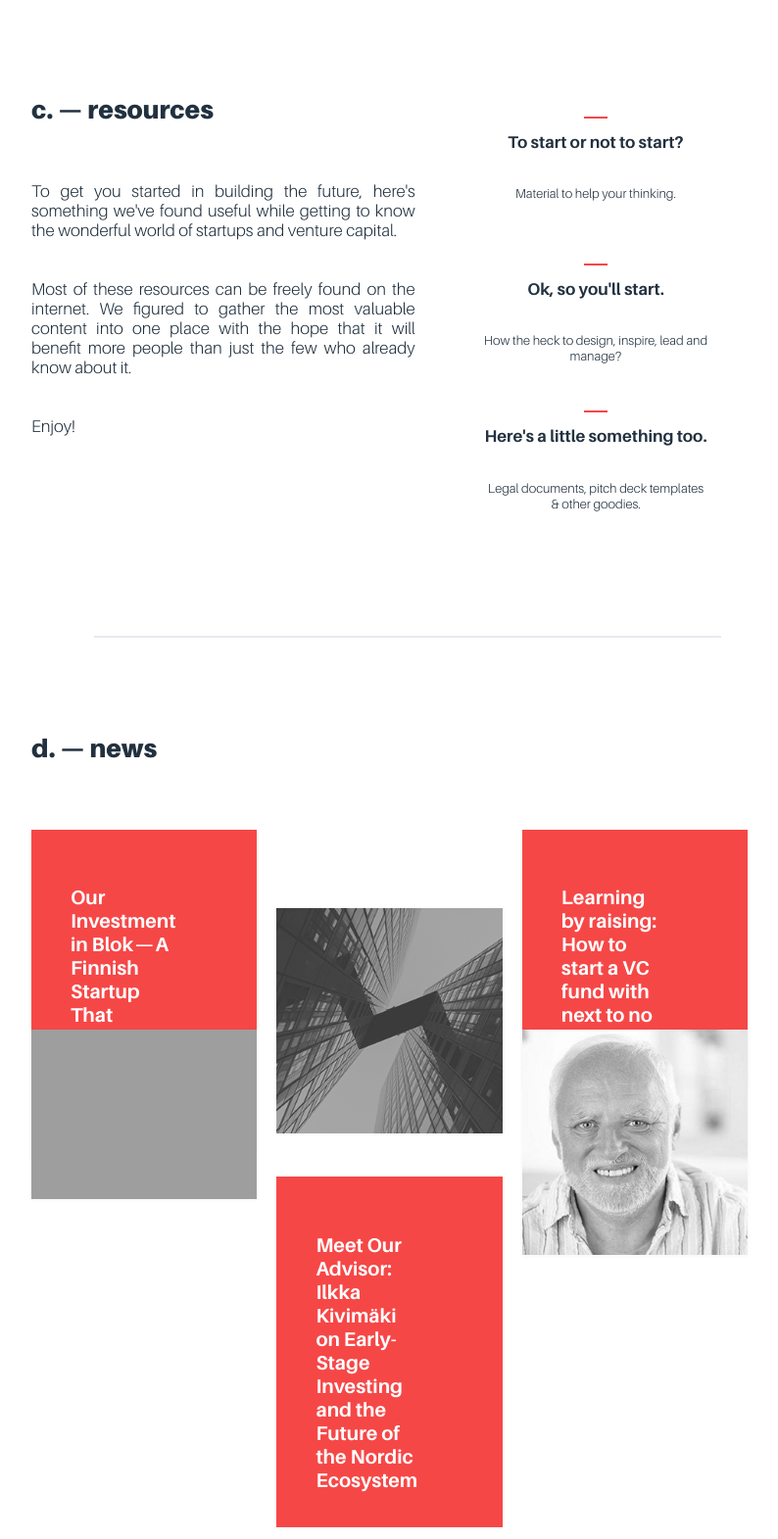
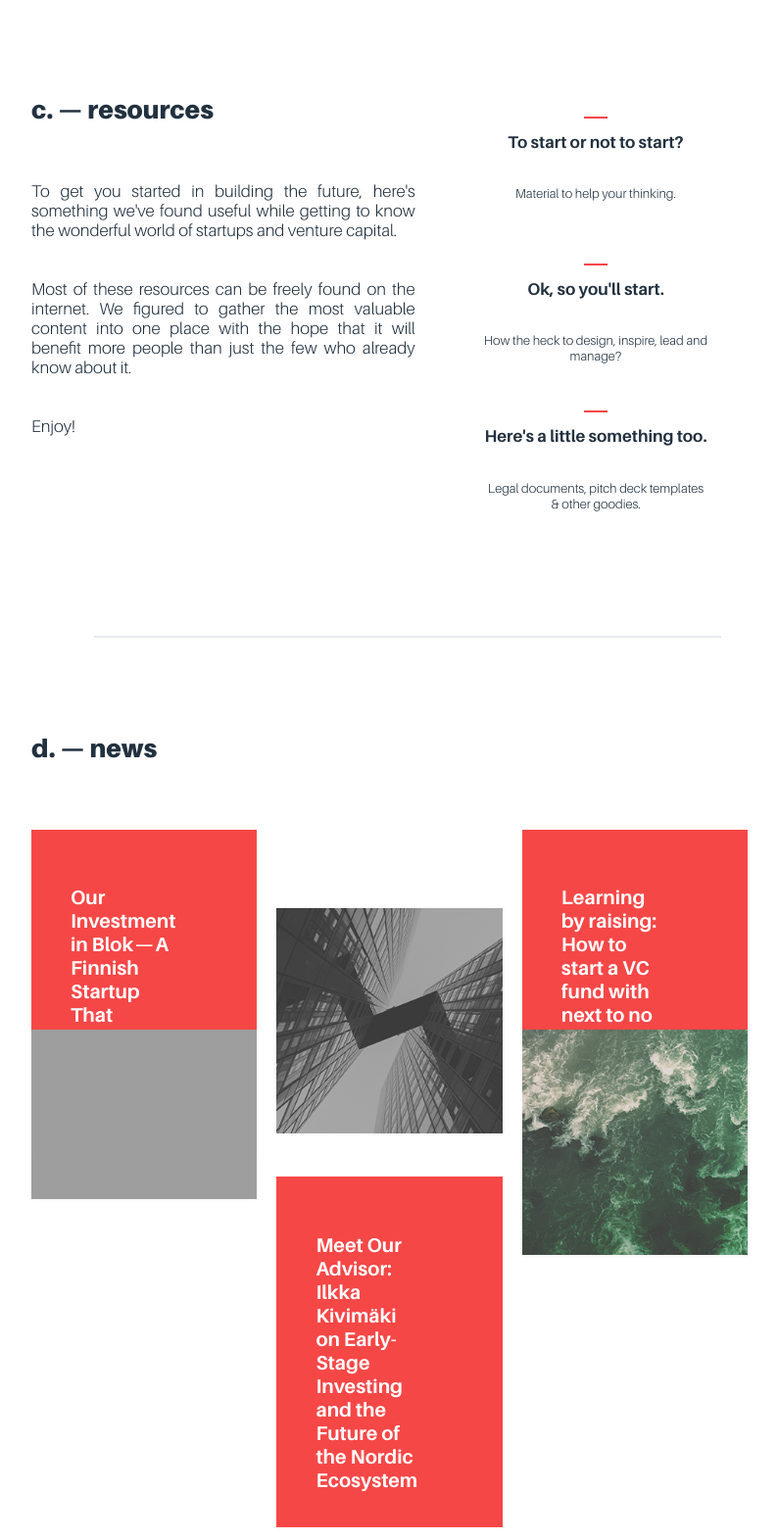
Before and after one commit to olliwer/wave_site, a PHP site: page / in a window 1280 px wide. Shown: the part 2463-4034 px from the top of the page at 98% size, without its empty margins (224-1018 px from the left). Run offline with PHP 8.4, Linux system fonts and the light colour scheme; grey boxes are pictures that could not be loaded.

Commit message:
Change placeholder pic

```diff
--- a/index.html
+++ b/index.html
@@ -389,7 +389,7 @@ Fellow developers, considering building your own company? Contact us for any inf
     <div class="blog_item hoverable" onclick="window.open('https://medium.com/@waveventuresco/meet-our-advisor-ilkka-kivim%C3%A4ki-on-early-stage-investing-and-the-future-of-the-nordic-ecosystem-c1dc76e6e8','_newtab')">
       <h2>Meet Our Advisor: Ilkka Kivimäki on Early-Stage Investing and the Future of the Nordic Ecosystem</h2>
     </div>
-    <div class="blog_item with_image less_margin"><img class="gray" src="k2hLF7zz.jpg" style="width:100%"/>
+    <div class="blog_item with_image less_margin"><img src="wave_holder.jpg" style="width:100%"/>
     </div>
 
     <div class="blog_text">
--- a/styles/main_white.css
+++ b/styles/main_white.css
@@ -1302,6 +1302,10 @@ hr {
     margin-bottom: 40px;
   }
 
+  .textbox {
+    left: 20%;
+  }
+
   .textbox h5 {
     font-size: 12px;
   }
```
Also changed, not shown: wave_holder.jpg (added).
